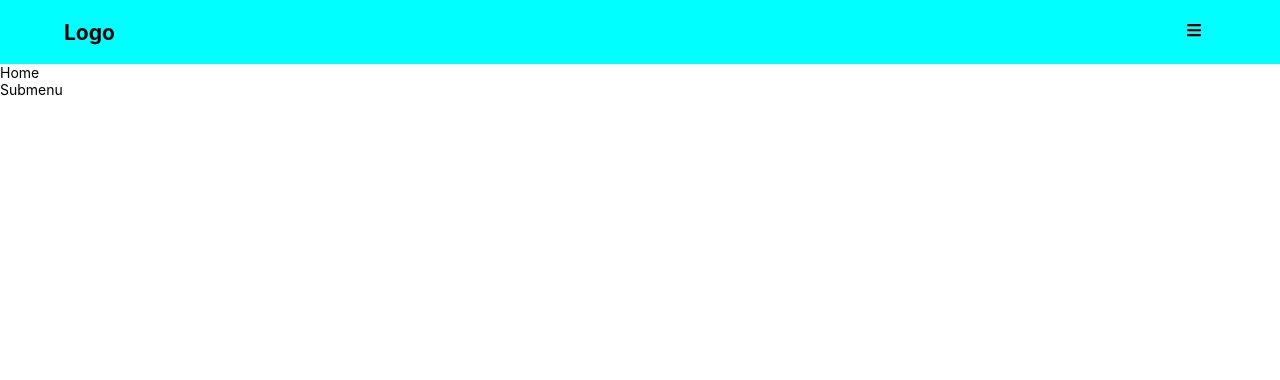
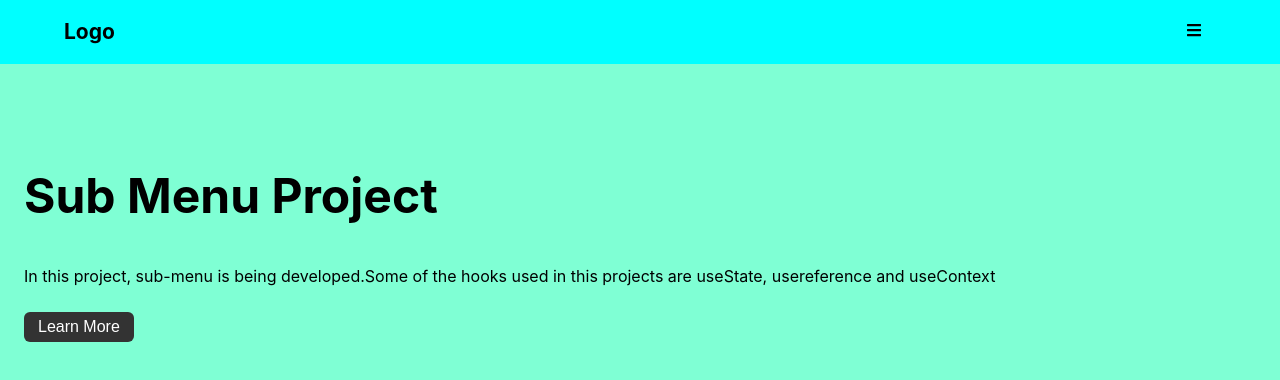
Before and after one commit to Who-codes/submenu, a React (Create React App) app: page / in a window 1280 px wide. Shown: the top 380 px of the page. Built offline with nearby package versions, Linux system fonts and the light colour scheme.

Commit message:
main section completed

```diff
--- a/src/Home.jsx
+++ b/src/Home.jsx
@@ -1,5 +1,14 @@
 import React from "react";
 
 export default function Home() {
-  return <div>Home</div>;
+  return (
+    <main>
+      <h2> Sub menu project</h2>
+      <p>
+        In this project, sub-menu is being developed.Some of the hooks used in
+        this projects are useState, usereference and useContext
+      </p>
+      <button className="btn main-btn">Learn More</button>
+    </main>
+  );
 }
--- a/src/Submenu.jsx
+++ b/src/Submenu.jsx
@@ -1,5 +1,5 @@
 import React from "react";
 
 export default function Submenu() {
-  return <div>Submenu</div>;
+  return <div className="submenu">Submenu</div>;
 }
--- a/src/index.css
+++ b/src/index.css
@@ -19,7 +19,8 @@ body {
   -webkit-font-smoothing: antialiased;
   -moz-osx-font-smoothing: grayscale;
   font-size: 0.875rem;
-  overflow: hidden;
+  line-height: 1.5;
+  overflow-x: hidden;
 }
 
 h1,
@@ -83,6 +84,7 @@ a {
   display: flex;
   align-items: center;
   justify-content: center;
+  z-index: 1;
 }
 
 .show {
@@ -112,3 +114,38 @@ a {
   display: flex;
   gap: 0.75em;
 }
+
+main {
+  min-height: 92vh;
+  background-color: aquamarine;
+  padding: 2rem 1.5rem;
+  gap: 1.25rem;
+  position: relative;
+}
+
+main h2 {
+  font-size: 3rem;
+  margin: 4rem 0 2rem;
+}
+
+main p {
+  font-size: 1rem;
+  margin-bottom: 1.5rem;
+}
+
+main .main-btn {
+  background-color: #333;
+  color: #fff;
+}
+
+.main-btn:hover {
+  transform: scale(1.05);
+}
+
+.main-btn:active {
+  transform: scale(0.9);
+}
+
+.submenu {
+  display: none;
+}
```
